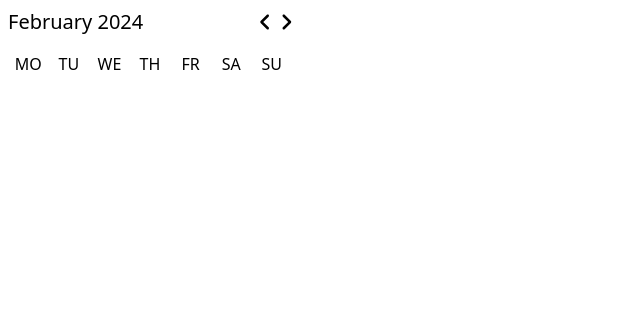
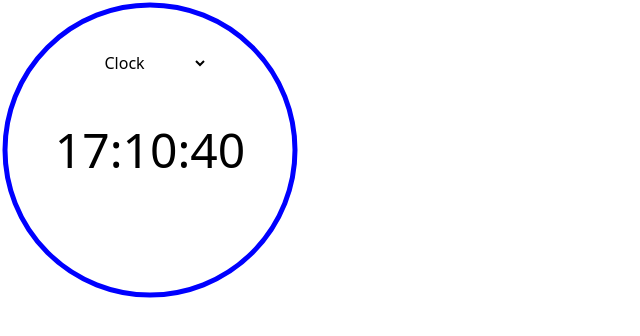
Before and after one commit to LukasMaselsky/Planel, a React (Vite) app in the folder client/: page / in a window 1280 px wide. Shown: the top 336 px of the page, without its empty margins (0-640 px from the left). Built offline with nearby package versions, Linux system fonts and the light colour scheme.

Commit message:
timer animation

```diff
--- a/client/package.json
+++ b/client/package.json
@@ -17,6 +17,7 @@
         "@types/convert-units": "^2.3.9",
         "@types/react-color": "^3.0.11",
         "convert-units": "^3.0.0-beta.6",
+        "framer-motion": "^11.0.6",
         "react": "^18.2.0",
         "react-color": "^2.19.3",
         "react-dom": "^18.2.0",
--- a/client/src/App.tsx
+++ b/client/src/App.tsx
@@ -1,13 +1,14 @@
 import "./App.css";
 //import Converter from "./components/Converter/Converter";
-import Calendar from "./components/Calendar/Calendar";
+//import Calendar from "./components/Calendar/Calendar";
+import Clock from "./components/Clock/Clock";
 import { QueryClient, QueryClientProvider } from "react-query";
 const queryClient = new QueryClient();
 
 function App() {
     return (
         <QueryClientProvider client={queryClient}>
-            <Calendar />
+            <Clock />
         </QueryClientProvider>
     );
 }
--- a/client/src/components/Calendar/Calendar.tsx
+++ b/client/src/components/Calendar/Calendar.tsx
@@ -1,8 +1,9 @@
 import { FontAwesomeIcon } from "@fortawesome/react-fontawesome";
 import { faAngleRight, faAngleLeft } from "@fortawesome/free-solid-svg-icons";
 import { useEffect, useState } from "react";
+import { twMerge } from "tailwind-merge";
 
-const days = ["MO", "TU", "WE", "TH", "FR", "SA", "SU"];
+const daysShort = ["MO", "TU", "WE", "TH", "FR", "SA", "SU"];
 const months = [
     "January",
     "February",
@@ -22,8 +23,30 @@ export default function Calendar() {
     const [date, setDate] = useState({
         year: new Date().getFullYear(),
         month: new Date().getMonth(),
-        day: new Date().getDay(),
+        day: 1,
     });
+
+    const [days, setDays] = useState({
+        days: new Date(
+            new Date().getFullYear(),
+            new Date().getMonth() + 1,
+            0,
+        ).getDate(),
+        startDay:
+            (new Date(
+                new Date().getFullYear(),
+                new Date().getMonth(),
+                1,
+            ).getDay() +
+                6) %
+            7,
+    });
+
+    const getDaysInMonth = (year: number, month: number) => {
+        const daysInMonth = new Date(year, month + 1, 0).getDate();
+        const firstDayOfWeek = (new Date(year, month, 1).getDay() + 6) % 7;
+        return { daysInMonth, firstDayOfWeek };
+    };
 
     const incrementMonth = () => {
         setDate((prev) => ({
@@ -32,6 +55,14 @@ export default function Calendar() {
             day: 1,
         }));
     };
+
+    useEffect(() => {
+        const { daysInMonth, firstDayOfWeek } = getDaysInMonth(
+            date.year,
+            date.month,
+        );
+        setDays({ days: daysInMonth, startDay: firstDayOfWeek });
+    }, [date]);
 
     const decrementMonth = () => {
         setDate((prev) => ({
@@ -42,8 +73,8 @@ export default function Calendar() {
     };
 
     return (
-        <div className="flex w-[300px] flex-col gap-4 p-2">
-            <div className="flex items-center justify-between">
+        <div className="flex w-[300px] flex-col gap-4 rounded-lg border-[1px] border-black p-2">
+            <div className="flex items-center justify-between px-1.5">
                 <div className="">
                     <p className="text-xl">{`${months[date.month]} ${date.year}`}</p>
                 </div>
@@ -61,11 +92,46 @@ export default function Calendar() {
                 </div>
             </div>
             <div className="grid grid-cols-7 justify-between">
-                {days.map((day) => (
-                    <div className="flex items-center justify-center">
+                {daysShort.map((day, i) => (
+                    <div
+                        key={i}
+                        className="flex aspect-square items-center justify-center"
+                    >
                         <p>{day}</p>
                     </div>
                 ))}
+                {[...Array(days.days + days.startDay)].map((_, i) => {
+                    if (i >= days.startDay) {
+                        return (
+                            <div
+                                key={i}
+                                onClick={() =>
+                                    setDate((prev) => ({
+                                        ...prev,
+                                        day: i - days.startDay + 1,
+                                    }))
+                                }
+                                className={twMerge(
+                                    "relative flex aspect-square cursor-pointer items-center justify-center after:absolute after:left-[50%] after:top-[50%] after:z-[-1] after:size-7 after:translate-x-[-50%] after:translate-y-[-50%] after:rounded-[50%] after:bg-red-500",
+                                    i - days.startDay + 1 == date.day
+                                        ? "after:visible"
+                                        : "after:hidden",
+                                )}
+                            >
+                                <p className="select-none">
+                                    {i - days.startDay + 1}
+                                </p>
+                            </div>
+                        );
+                    } else {
+                        return (
+                            <div
+                                key={i}
+                                className="flex aspect-square items-center justify-center"
+                            ></div>
+                        );
+                    }
+                })}
             </div>
         </div>
     );
--- a/client/src/components/Clock/Clock.tsx
+++ b/client/src/components/Clock/Clock.tsx
@@ -2,14 +2,25 @@ import { useState } from "react";
 import Time from "./Time";
 import Timer from "./Timer";
 import Stopwatch from "./Stopwatch";
+import TimerBorder from "./TimerBorder";
+
+export type TimerState = "start" | "stop" | "reset" | undefined;
 
 export default function Clock() {
     const [select, setSelect] = useState("clock");
+    const [timerState, setTimerState] = useState<TimerState>();
+    const [timerDuration, setTimerDuration] = useState(0);
 
     return (
-        <div className="h-[300px] w-[300px]">
-            <div className="flex h-full w-full items-center justify-center rounded-[50%] bg-blue-300">
-                <div className="grid h-[90%] w-[90%] grid-rows-[1fr_auto_1fr] rounded-[50%] bg-white">
+        <div className="relative h-[300px] w-[300px]">
+            <TimerBorder
+                size={300}
+                strokeWidth={5}
+                duration={timerDuration - 1} //! sketchy workaround due to useTimer being weird
+                timerState={timerState}
+            />
+
+            <div className="z-10 grid h-[100%] w-[100%] grid-rows-[1fr_auto_1fr] rounded-[50%]">
                 <div className="flex items-center justify-center">
                     <select className="w-25 h-10 rounded-lg border-black bg-white p-2 hover:cursor-pointer">
                         <option onClick={() => setSelect("clock")}>
@@ -24,11 +35,15 @@ export default function Clock() {
                     </select>
                 </div>
                 {select == "clock" ? <Time /> : null}
-                    {select == "timer" ? <Timer /> : null}
+                {select == "timer" ? (
+                    <Timer
+                        setTimerState={setTimerState}
+                        setTimerDuration={setTimerDuration}
+                    />
+                ) : null}
                 {select == "stopwatch" ? <Stopwatch /> : null}
                 <div></div>
             </div>
         </div>
-        </div>
     );
 }
--- a/client/src/components/Clock/Timer.tsx
+++ b/client/src/components/Clock/Timer.tsx
@@ -2,13 +2,21 @@ import useTimer from "../../hooks/useTimer";
 import { FontAwesomeIcon } from "@fortawesome/react-fontawesome";
 import { faSortUp, faSortDown } from "@fortawesome/free-solid-svg-icons";
 import useLongPress from "../../hooks/useLongPress";
+import { TimerState } from "./Clock";
+import { useEffect } from "react";
 
-export default function Timer() {
+type Props = {
+    setTimerState: React.Dispatch<React.SetStateAction<TimerState>>;
+    setTimerDuration: React.Dispatch<React.SetStateAction<number>>;
+};
+
+export default function Timer({ setTimerState, setTimerDuration }: Props) {
     const {
         resetTimer,
         toggleTimer,
         strTime,
         on,
+        time,
         incHours,
         decHours,
         incMinutes,
@@ -18,6 +26,31 @@ export default function Timer() {
     } = useTimer();
 
     const pressSpeed = 100;
+
+    const toggle = () => {
+        toggleTimer();
+    };
+
+    useEffect(() => {
+        if (on) {
+            setTimerState("start");
+        } else {
+            if (time == 0) {
+                setTimerState("reset");
+            } else {
+                setTimerState("stop");
+            }
+        }
+    }, [on]);
+
+    useEffect(() => {
+        setTimerDuration(time / 1000);
+    }, [time]);
+
+    const reset = () => {
+        setTimerState("reset");
+        resetTimer();
+    };
 
     return (
         <>
@@ -74,7 +107,7 @@ export default function Timer() {
             <div className="flex items-center justify-center gap-1">
                 <button
                     className="h-8 w-14 rounded-lg px-2 py-1"
-                    onClick={resetTimer}
+                    onClick={reset}
                 >
                     Reset
                 </button>
@@ -83,7 +116,7 @@ export default function Timer() {
                         "h-8 w-14 rounded-lg px-2 py-1 " +
                         (on ? "bg-red-300" : "bg-green-300")
                     }
-                    onClick={toggleTimer}
+                    onClick={toggle}
                 >
                     {on ? "Stop" : "Start"}
                 </button>
--- /dev/null
+++ b/client/src/components/Clock/TimerBorder.tsx
@@ -0,0 +1,72 @@
+import { useAnimation, motion } from "framer-motion";
+import { useEffect } from "react";
+import { TimerState } from "./Clock";
+
+type Props = {
+    size: number;
+    strokeWidth: number;
+    duration: number;
+    timerState: TimerState;
+};
+
+export default function TimerBorder({
+    size,
+    strokeWidth,
+    duration,
+    timerState,
+}: Props) {
+    const radius = size / 2 - strokeWidth;
+
+    const controls = useAnimation();
+
+    const startAnimation = () => {
+        controls.start({
+            strokeDashoffset: -2 * Math.PI * radius,
+            transition: {
+                duration: duration,
+                ease: "linear",
+            },
+        });
+    };
+
+    const stopAnimation = () => {
+        controls.stop();
+    };
+
+    const resetAnimation = () => {
+        controls.start({
+            strokeDashoffset: 0,
+            transition: { duration: 0 },
+        });
+    };
+
+    useEffect(() => {
+        if (timerState == "start") {
+            startAnimation();
+        } else if (timerState == "stop") {
+            stopAnimation();
+        } else if (timerState == "reset") {
+            resetAnimation();
+        }
+    }, [timerState]);
+
+    return (
+        <motion.svg
+            width={`${size}`}
+            height={`${size}`}
+            className="absolute z-[-1] rotate-[270deg]"
+            initial={{ strokeDashoffset: 0 }}
+            animate={controls}
+        >
+            <motion.circle
+                cx="50%"
+                cy="50%"
+                r={`${radius}`}
+                stroke="blue"
+                strokeWidth={`${strokeWidth}`}
+                fill="none"
+                strokeDasharray={2 * Math.PI * radius}
+            ></motion.circle>
+        </motion.svg>
+    );
+}
--- a/client/src/hooks/useTimer.tsx
+++ b/client/src/hooks/useTimer.tsx
@@ -166,6 +166,7 @@ export default function useTimer() {
     return {
         strTime,
         on,
+        time,
         resetTimer,
         toggleTimer,
         incHours,
```
Also changed, not shown: 1 other file (tests, documents, lock files or other folders). Lines whose indentation alone changed are shown as unchanged.
